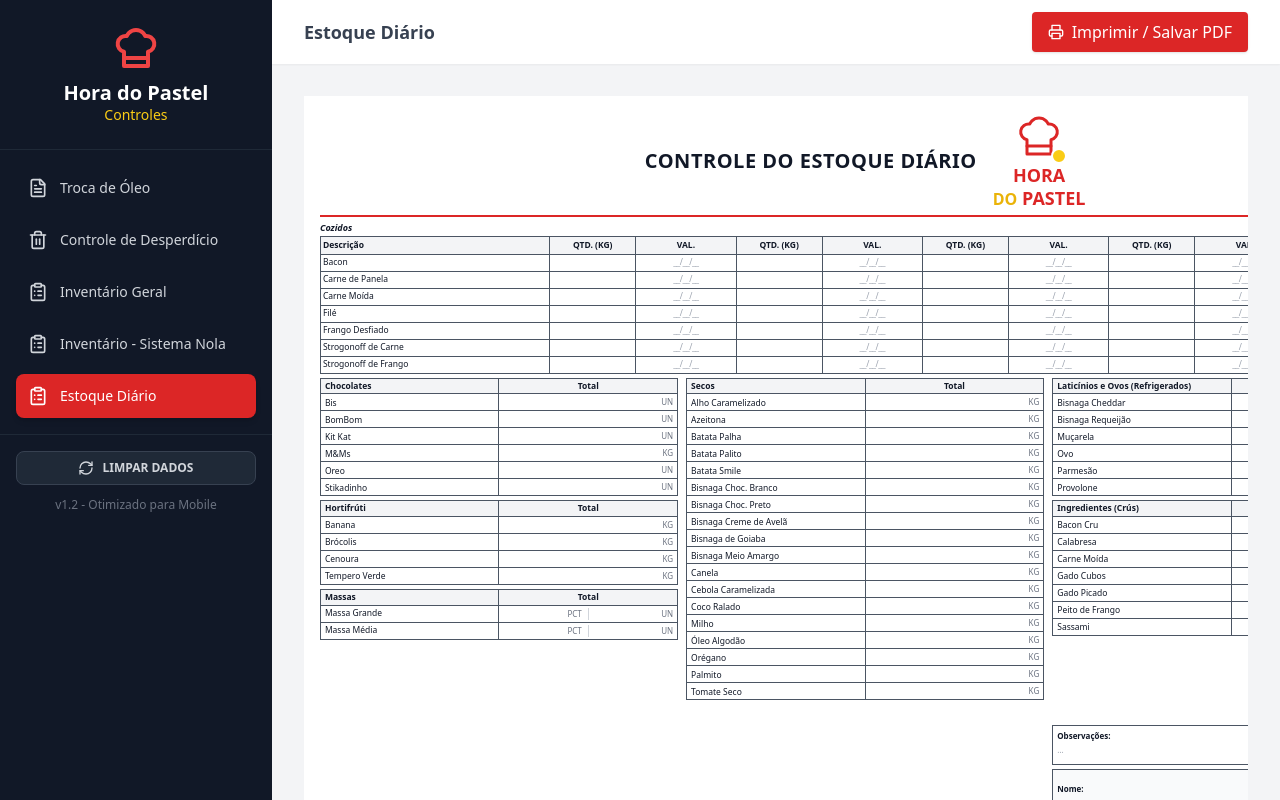
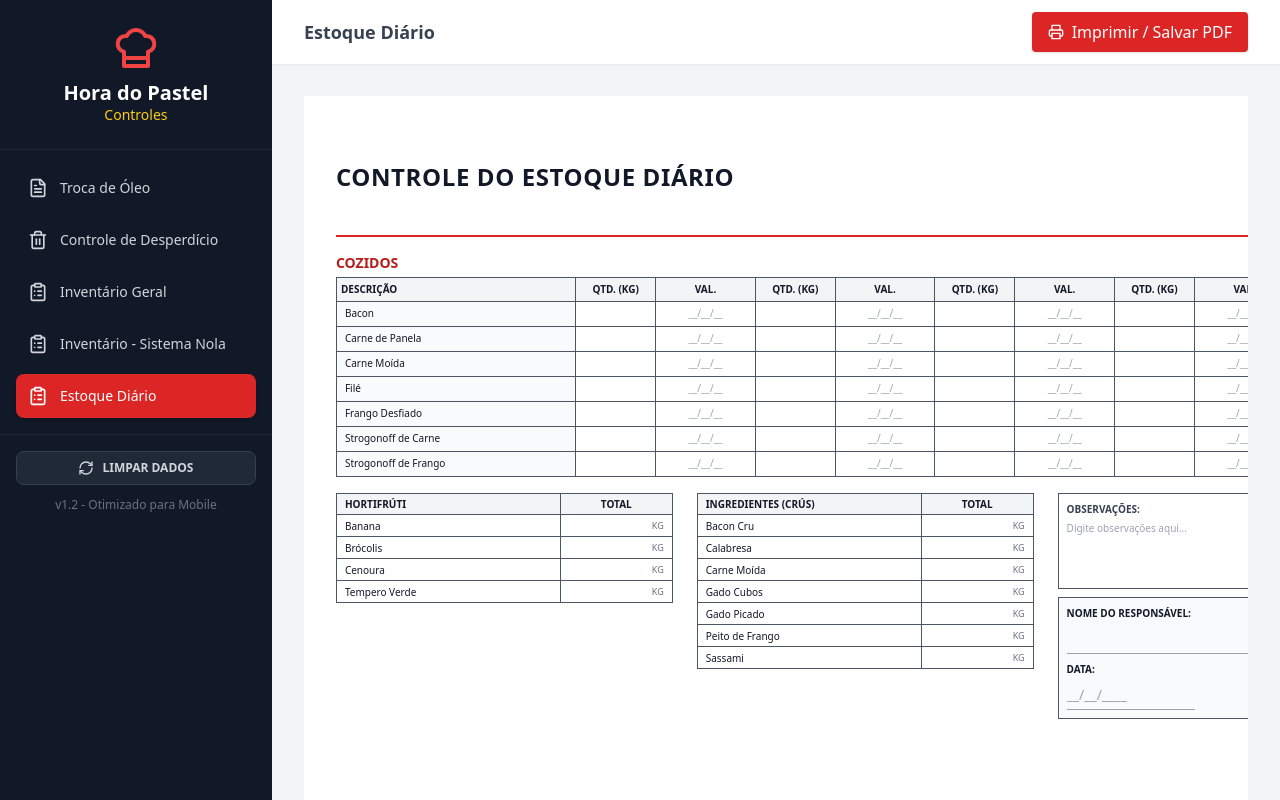
Before and after one commit to Esegnorelli/documentos-edit-veis, a React (Vite) app: page / in a window 1280 px wide. Both pictures are taken after a click on the button "Estoque Diário". Built offline with nearby package versions, Linux system fonts and the light colour scheme.

Commit message:
fix(DailyStock): Improve table readability and printing
Adjusted font sizes, padding, and row heights in the DailyStock component's tables. This change enhances readability on screen and ensures better margins and layout when printing operational forms.

```diff
--- a/components/DailyStock.tsx
+++ b/components/DailyStock.tsx
@@ -4,14 +4,13 @@ import { Logo } from './Logo';
 type StockItem = string | { name: string; unit: string };
 
 export const DailyStock: React.FC = () => {
-  // Reduced row height to h-[17px] and font to text-[8.5px] to create safety buffer for mobile printing margins
   const renderSimpleTable = (title: string, items: StockItem[], rows = items.length, defaultUnit = "un") => (
-    <div className="mb-1 print:break-inside-avoid">
-      <table className="w-full border-collapse border border-gray-600 text-[8.5px] leading-tight">
+    <div className="mb-2 print:break-inside-avoid">
+      <table className="w-full border-collapse border border-gray-600 text-[10px] leading-tight">
         <thead>
           <tr className="bg-gray-100">
-            <th className="border border-gray-600 px-1 text-left w-1/2 py-0.5">{title}</th>
-            <th className="border border-gray-600 px-1 text-center w-1/2 py-0.5">Total</th>
+            <th className="border border-gray-600 px-2 text-left w-2/3 py-1 uppercase">{title}</th>
+            <th className="border border-gray-600 px-2 text-center w-1/3 py-1">TOTAL</th>
           </tr>
         </thead>
         <tbody>
@@ -20,69 +19,23 @@ export const DailyStock: React.FC = () => {
             const itemUnit = typeof item === 'string' ? defaultUnit : item.unit;
 
             return (
-              <tr key={i} className="h-[17px]">
-                <td className="border border-gray-600 px-1">
+              <tr key={i} className="h-[22px]">
+                <td className="border border-gray-600 px-2">
                    <input
                     type="text"
                     defaultValue={itemName}
-                    className="w-full h-full bg-transparent outline-none font-medium text-gray-900 placeholder-gray-400"
+                    className="w-full h-full bg-transparent outline-none font-medium text-gray-900"
                   />
                 </td>
-                <td className="border border-gray-600 px-1 bg-white">
+                <td className="border border-gray-600 px-2 bg-white">
                     <div className="flex justify-between items-center h-full">
                        <input type="text" className="w-full h-full bg-transparent outline-none text-right" />
-                       <span className="text-[8px] text-gray-500 ml-1 uppercase">{itemUnit}</span>
+                       <span className="text-[9px] text-gray-500 ml-1 uppercase">{itemUnit}</span>
                     </div>
                 </td>
               </tr>
             );
           })}
-          {items.length < rows && Array.from({length: rows - items.length}).map((_, i) => (
-             <tr key={`empty-${i}`} className="h-[17px]">
-                <td className="border border-gray-600 px-1 bg-white"><input type="text" className="w-full h-full bg-transparent outline-none" /></td>
-                <td className="border border-gray-600 px-1 bg-white">
-                  <div className="flex justify-between items-center h-full">
-                     <input type="text" className="w-full h-full bg-transparent outline-none text-right" />
-                     <span className="text-[8px] text-gray-500 ml-1 uppercase">{defaultUnit}</span>
-                  </div>
-                </td>
-             </tr>
-          ))}
-        </tbody>
-      </table>
-    </div>
-  );
-
-  const renderMassasTable = () => (
-    <div className="mb-1 print:break-inside-avoid">
-      <table className="w-full border-collapse border border-gray-600 text-[8.5px] leading-tight">
-        <thead>
-          <tr className="bg-gray-100">
-            <th className="border border-gray-600 px-1 text-left w-1/2 py-0.5">Massas</th>
-            <th className="border border-gray-600 px-1 text-center w-1/2 py-0.5">Total</th>
-          </tr>
-        </thead>
-        <tbody>
-          {["Massa Grande", "Massa Média"].map((item, i) => (
-            <tr key={i} className="h-[17px]">
-              <td className="border border-gray-600 px-1 font-medium text-gray-900 align-middle">
-                {item}
-              </td>
-              <td className="border border-gray-600 px-1 bg-white">
-                <div className="flex justify-between items-center h-full gap-1">
-                  <div className="flex items-center flex-1 min-w-0">
-                    <input type="text" className="w-full bg-transparent outline-none text-right min-w-0" />
-                    <span className="text-[8px] text-gray-500 ml-0.5 uppercase">PCT</span>
-                  </div>
-                  <div className="w-px h-3 bg-gray-300 mx-0.5"></div>
-                  <div className="flex items-center flex-1 min-w-0">
-                    <input type="text" className="w-full bg-transparent outline-none text-right min-w-0" />
-                    <span className="text-[8px] text-gray-500 ml-0.5 uppercase">UN</span>
-                  </div>
-                </div>
-              </td>
-            </tr>
-          ))}
         </tbody>
       </table>
     </div>
@@ -90,37 +43,37 @@ export const DailyStock: React.FC = () => {
 
   return (
     <div className="w-full overflow-x-auto">
-      <div className="bg-white p-2 md:p-4 min-w-[297mm] max-w-[297mm] mx-auto min-h-[210mm] print:min-h-0 shadow-lg print:shadow-none print:p-0 landscape:w-full print:w-full print:max-w-none print:min-w-0 flex flex-col h-full justify-between">
+      <div className="bg-white p-4 md:p-8 min-w-[297mm] max-w-[297mm] mx-auto min-h-[210mm] print:min-h-0 shadow-lg print:shadow-none print:p-0 landscape:w-full print:w-full print:max-w-none print:min-w-0 flex flex-col h-full">
         <style>{`
           @media print {
-             @page { size: A4 landscape; margin: 3mm; }
+             @page { size: A4 landscape; margin: 5mm; }
           }
         `}</style>
 
-        <div className="flex justify-center items-center mb-1 border-b-2 border-red-600 pb-1 flex-shrink-0">
-           <h1 className="text-xl font-bold text-gray-900 uppercase tracking-wide text-center mr-4">
+        <div className="flex justify-between items-center mb-4 border-b-2 border-red-600 pb-2">
+           <h1 className="text-2xl font-bold text-gray-900 uppercase tracking-wide">
             Controle do Estoque Diário
           </h1>
-          <div className="transform scale-60">
+          <div className="transform scale-90 origin-right">
              <Logo />
           </div>
         </div>
 
-        <div className="flex-grow flex flex-col gap-1">
-            {/* Complex Meat Table - Cozidos */}
+        <div className="flex-grow flex flex-col gap-4">
+            {/* Tabela de Cozidos - Agora com mais destaque */}
             <div className="flex-shrink-0">
-              <div className="text-[9px] font-bold mb-0.5 italic">Cozidos</div>
-              <table className="w-full border-collapse border border-gray-600 text-[8.5px]">
+              <div className="text-sm font-bold mb-1 uppercase text-red-700">Cozidos</div>
+              <table className="w-full border-collapse border border-gray-600 text-[10px]">
                 <thead>
                   <tr className="bg-gray-100">
-                    <th className="border border-gray-600 p-0.5 w-32 text-left">Descrição</th>
+                    <th className="border border-gray-600 p-1 w-48 text-left uppercase">Descrição</th>
                     {Array.from({length: 4}).map((_, i) => (
                       <React.Fragment key={i}>
-                        <th className="border border-gray-600 p-0.5 w-12">QTD. (KG)</th>
-                        <th className="border border-gray-600 p-0.5 w-14">VAL.</th>
+                        <th className="border border-gray-600 p-1 w-16">QTD. (KG)</th>
+                        <th className="border border-gray-600 p-1 w-20">VAL.</th>
                       </React.Fragment>
                     ))}
-                    <th className="border border-gray-600 p-0.5 w-16">Total (KG)</th>
+                    <th className="border border-gray-600 p-1 w-20">Total (KG)</th>
                   </tr>
                 </thead>
                 <tbody>
@@ -128,26 +81,22 @@ export const DailyStock: React.FC = () => {
                     "Bacon", "Carne de Panela", "Carne Moída", "Filé",
                     "Frango Desfiado", "Strogonoff de Carne", "Strogonoff de Frango"
                   ].map((item, i) => (
-                    <tr key={i} className="h-[17px]">
-                      <td className="border border-gray-600 px-0.5 font-medium">
+                    <tr key={i} className="h-[25px]">
+                      <td className="border border-gray-600 px-2 font-medium bg-gray-50">
                         <input type="text" defaultValue={item} className="w-full h-full bg-transparent outline-none text-gray-900" />
                       </td>
                        {Array.from({length: 4}).map((_, j) => (
                           <React.Fragment key={j}>
-                            <td className="border border-gray-600 px-0.5 bg-white">
-                              <div className="flex justify-between items-center h-full">
+                            <td className="border border-gray-600 px-1 bg-white">
                                <input type="text" className="w-full bg-transparent outline-none text-right" />
-                              </div>
                             </td>
-                            <td className="border border-gray-600 px-0.5 bg-white text-center">
-                               <input type="text" className="w-full h-full bg-transparent outline-none text-center tracking-tighter" placeholder="__/__/__" />
+                            <td className="border border-gray-600 px-1 bg-white text-center">
+                               <input type="text" className="w-full h-full bg-transparent outline-none text-center" placeholder="__/__/__" />
                             </td>
                           </React.Fragment>
                        ))}
-                      <td className="border border-gray-600 px-0.5 text-center font-bold bg-white">
-                          <div className="flex justify-between items-center h-full">
+                      <td className="border border-gray-600 px-1 text-center font-bold bg-gray-50">
                         <input type="text" className="w-full bg-transparent outline-none text-right" />
-                          </div>
                       </td>
                     </tr>
                   ))}
@@ -155,86 +104,40 @@ export const DailyStock: React.FC = () => {
               </table>
             </div>
 
-            {/* Columns for lists */}
-            <div className="flex gap-2 items-start flex-grow">
+            {/* Colunas para Hortifrúti e Ingredientes */}
+            <div className="flex gap-6 items-start">
 
-              {/* Col 1 */}
               <div className="flex-1">
-                {renderSimpleTable("Chocolates", [
-                  "Bis",
-                  "BomBom",
-                  "Kit Kat",
-                  { name: "M&Ms", unit: "kg" },
-                  "Oreo",
-                  "Stikadinho"
-                ])}
-
                 {renderSimpleTable("Hortifrúti", [
                    "Banana",
                    "Brócolis",
                    "Cenoura",
                    "Tempero Verde"
                  ], 4, "kg")}
-
-                 {renderMassasTable()}
               </div>
 
-              {/* Col 2 */}
               <div className="flex-1">
-                 {renderSimpleTable("Secos", [
-                   "Alho Caramelizado",
-                   "Azeitona",
-                   "Batata Palha",
-                   "Batata Palito",
-                   "Batata Smile",
-                   "Bisnaga Choc. Branco",
-                   "Bisnaga Choc. Preto",
-                   "Bisnaga Creme de Avelã",
-                   "Bisnaga de Goiaba",
-                   "Bisnaga Meio Amargo",
-                   "Canela",
-                   "Cebola Caramelizada",
-                   "Coco Ralado",
-                   "Milho",
-                   "Óleo Algodão",
-                   "Orégano",
-                   "Palmito",
-                   "Tomate Seco"
-                 ], 18, "kg")}
-              </div>
-
-              {/* Col 3 */}
-              <div className="flex-1 flex flex-col h-full">
-                 {renderSimpleTable("Laticínios e Ovos (Refrigerados)", [
-                   { name: "Bisnaga Cheddar", unit: "kg" },
-                   { name: "Bisnaga Requeijão", unit: "kg" },
-                   { name: "Muçarela", unit: "kg" },
-                   { name: "Ovo", unit: "un" },
-                   { name: "Parmesão", unit: "kg" },
-                   { name: "Provolone", unit: "kg" }
-                 ])}
-
                  {renderSimpleTable("Ingredientes (Crús)", [
                    "Bacon Cru", "Calabresa", "Carne Moída", "Gado Cubos", "Gado Picado",
                    "Peito de Frango", "Sassami"
                  ], 7, "kg")}
-
-                 <div className="mt-auto">
-                   <div className="border border-gray-600 p-1 text-[8px] h-10 bg-white mb-1">
-                     <strong className="block mb-0.5">Observações:</strong>
-                     <textarea className="w-full h-4 resize-none bg-transparent outline-none" placeholder="..."></textarea>
               </div>
 
-                   <div className="border border-gray-600 p-1 bg-gray-50">
-                      <div className="flex flex-col gap-1">
+              <div className="flex-1 flex flex-col gap-2">
+                 <div className="border border-gray-600 p-2 text-[10px] h-24 bg-white">
+                   <strong className="block mb-1 uppercase text-gray-700">Observações:</strong>
+                   <textarea className="w-full h-16 resize-none bg-transparent outline-none" placeholder="Digite observações aqui..."></textarea>
+                 </div>
+
+                 <div className="border border-gray-600 p-2 bg-gray-50">
+                    <div className="flex flex-col gap-2">
                        <div>
-                           <label className="text-[8px] font-bold mr-2">Nome:</label>
-                           <input type="text" className="border-b border-gray-600 flex-grow w-full bg-transparent outline-none text-xs" />
+                         <label className="text-[10px] font-bold block uppercase mb-1">Nome do Responsável:</label>
+                         <input type="text" className="border-b border-gray-400 w-full bg-transparent outline-none text-sm py-1" />
                        </div>
                        <div>
-                           <label className="text-[8px] font-bold mr-2">Data:</label>
-                           <input type="text" className="border-b border-gray-600 w-32 bg-transparent outline-none text-xs" placeholder="__/__/____" />
-                         </div>
+                         <label className="text-[10px] font-bold block uppercase mb-1">Data:</label>
+                         <input type="text" className="border-b border-gray-400 w-32 bg-transparent outline-none text-sm py-1" placeholder="__/__/____" />
                        </div>
                     </div>
                  </div>
@@ -242,9 +145,10 @@ export const DailyStock: React.FC = () => {
             </div>
         </div>
 
-        {/* Instructions footer */}
-        <div className="mt-1 border-t border-gray-400 pt-0.5 text-[8px] text-gray-600 flex-shrink-0">
+        {/* Rodapé de Instruções */}
+        <div className="mt-auto border-t-2 border-red-600 pt-2 text-[10px] text-gray-600 flex justify-between items-center">
           <p><strong>Atenção:</strong> Tomate seco/Azeitonas (contar &gt; 50%). Calabresa/Muçarela (fracionar por unidade). Provolone (metade = 1 un).</p>
+          <p className="font-bold text-red-700">HORA DO PASTEL - QUALIDADE E CONTROLE</p>
         </div>
 
       </div>
```
Lines whose indentation alone changed are shown as unchanged.
